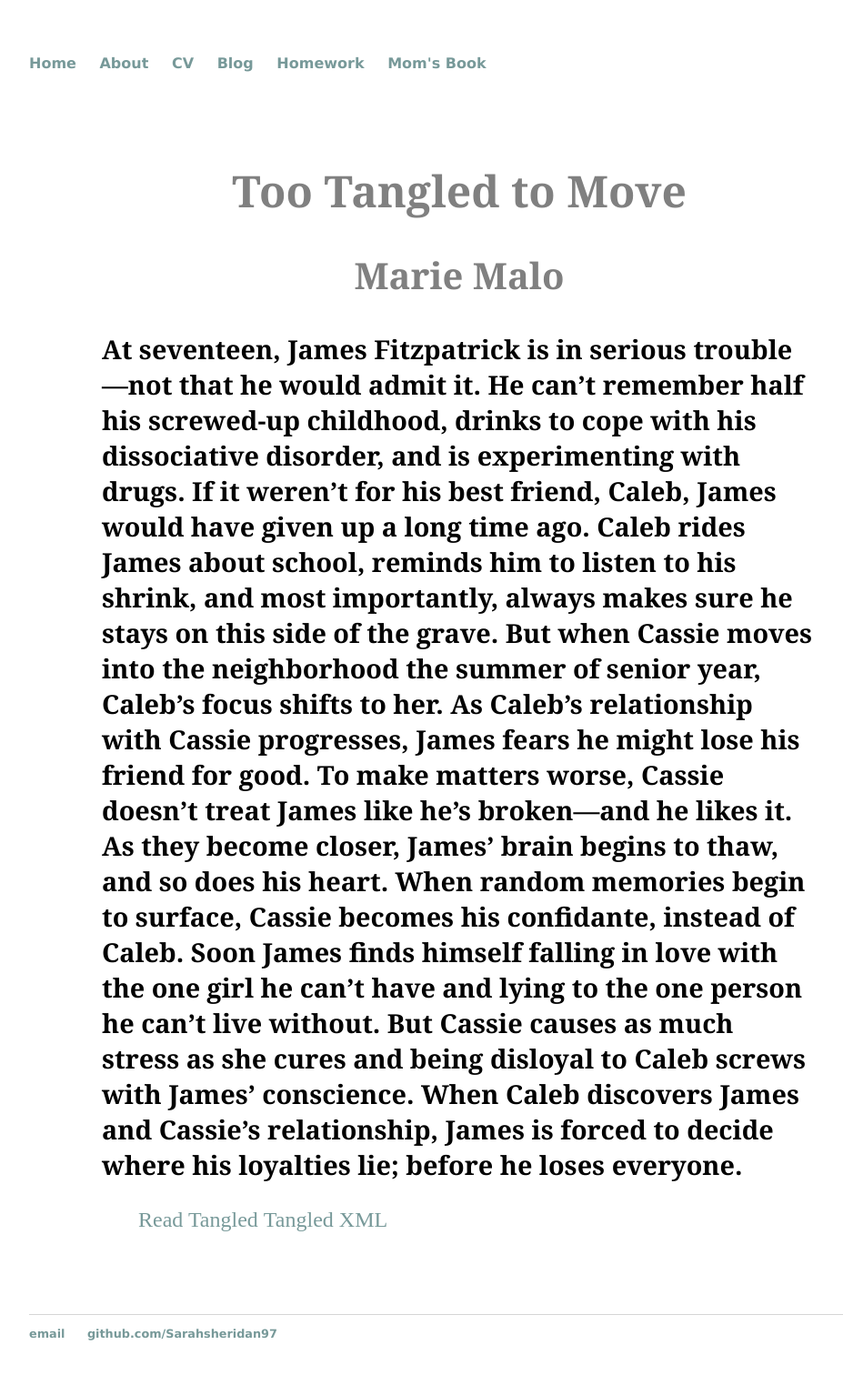
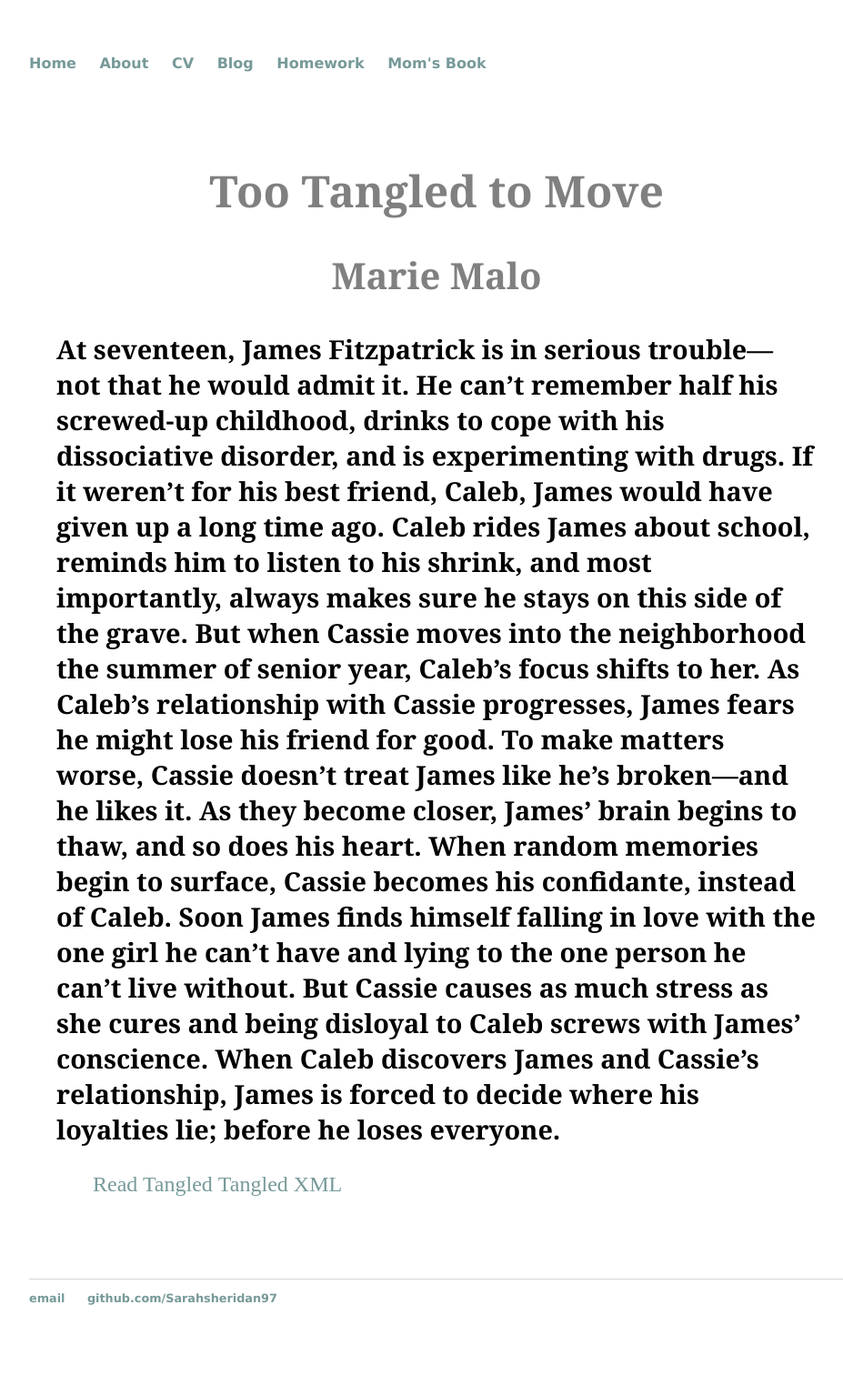
Before and after one commit to Sarahsheridan97/sarahsheridan97.github.io, a Jekyll site: the page built from mombook/index.html, in a window 1280 px wide. Shown: the whole page at 91% size, without its empty margins (160-1087 px from the left). Built offline with Jekyll 4.4.1, drawn with Linux system fonts in a browser that asks for light colours; after the commit the page ends 1495 px from its top, so only the background shows below that.

Commit message:
Update extra.css

```diff
--- a/css/extra.css
+++ b/css/extra.css
@@ -26,7 +26,7 @@ div {
   padding-top: 50px;
   padding-right: 30px;
   padding-bottom: 50px;
-  padding-left: 80px;
+  padding-left: 30px;
 }
 
 nav ul, footer ul {
```
